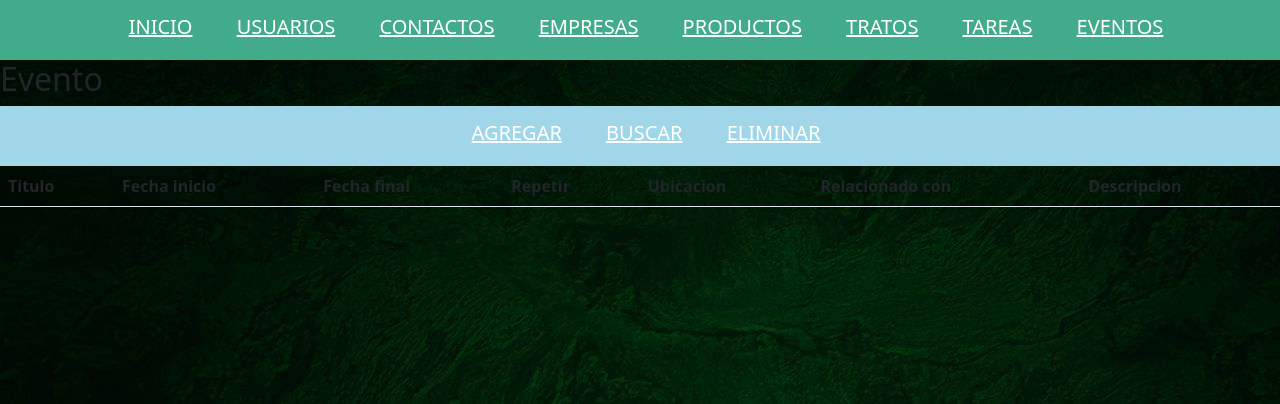
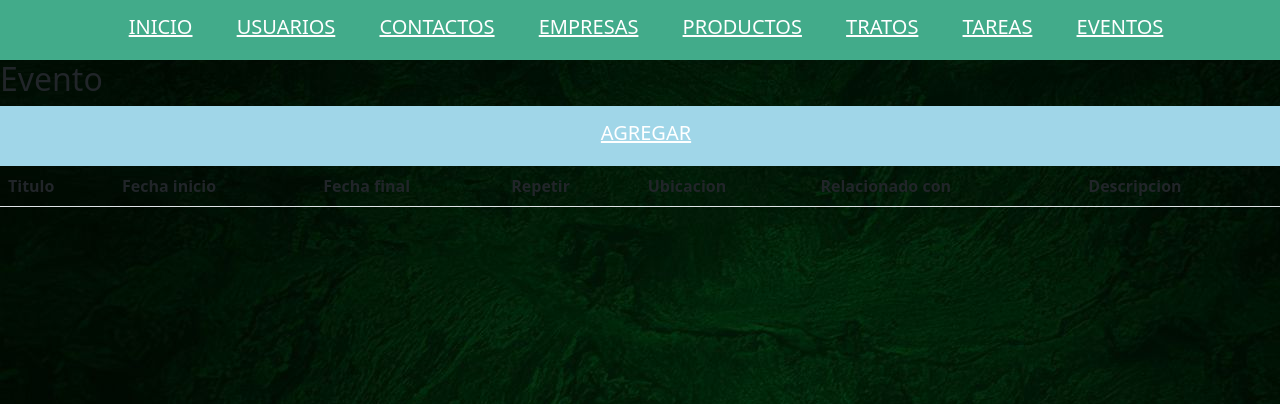
Before and after one commit to amarielos/IPC2, a Django app: page /evento/ in a window 1280 px wide. Shown: the top 404 px of the page. Run offline with Django 3.2, Linux system fonts and the light colour scheme; lists and menus that the app fills with data are empty.

Commit message:
ajustes de interfaz

```diff
--- a/sap/gestionDatos/templates/gestionDatos/evento.html
+++ b/sap/gestionDatos/templates/gestionDatos/evento.html
@@ -7,8 +7,6 @@
     <nav class="user">
         <ul>
             <li><a href="/agregar-evento">Agregar</a></li>
-            <li><a href="">Buscar</a></li>
-            <li><a href="#">Eliminar</a></li>
         </ul>
     </nav>
 <table class="table table-striped table-hoved">
--- a/sap/gestionDatos/templates/gestionDatos/producto.html
+++ b/sap/gestionDatos/templates/gestionDatos/producto.html
@@ -7,8 +7,6 @@
     <nav class="user">
         <ul>
             <li><a href="/agregar-producto">Agregar</a></li>
-            <li><a href="">Buscar</a></li>
-            <li><a href="#">Eliminar</a></li>
         </ul>
     </nav>
 <table class="table table-striped table-hoved">
```
Also changed, not shown: sap/gestionDatos/migrations/0007_auto_20211105_1441.py (added).
